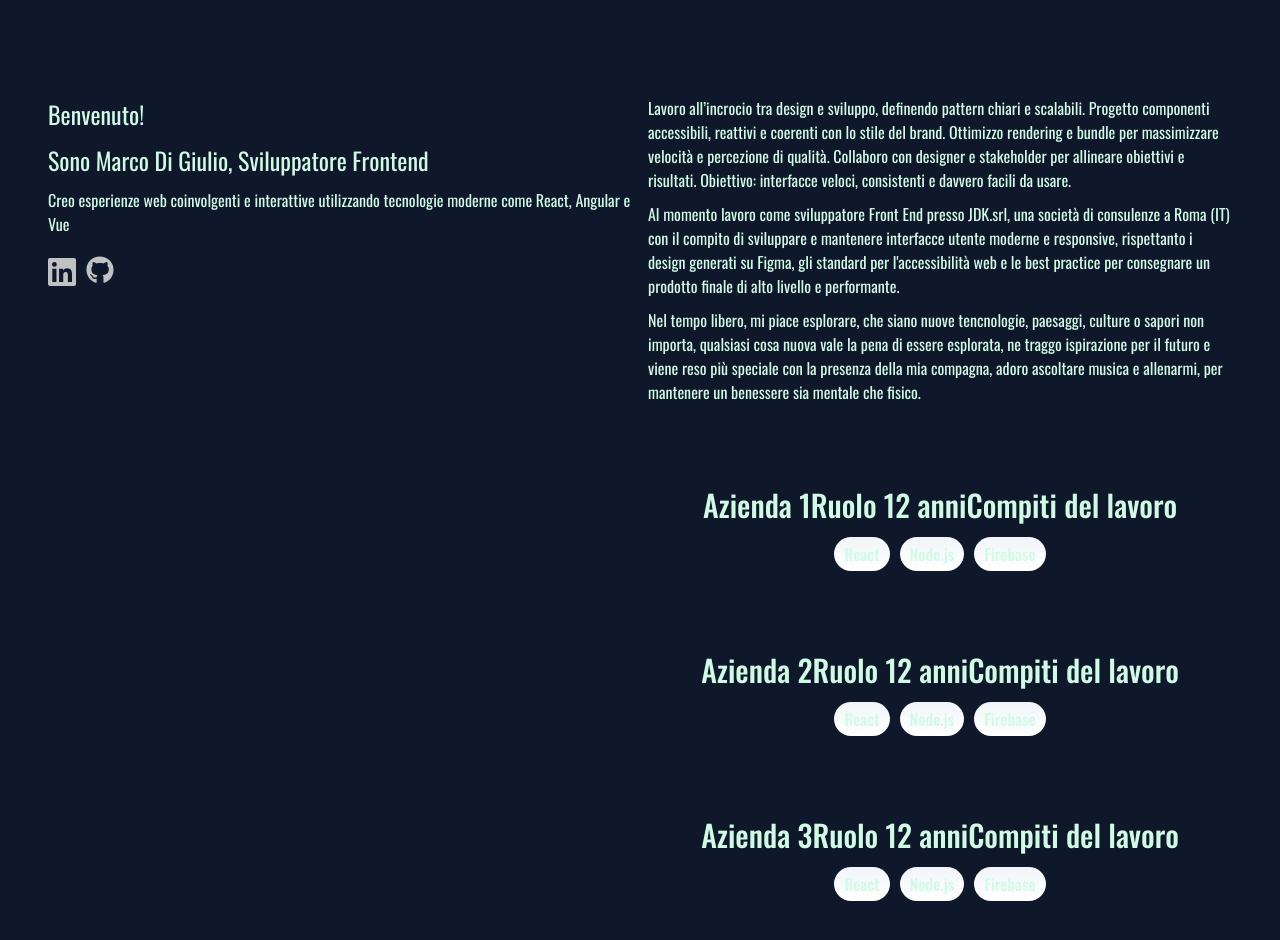
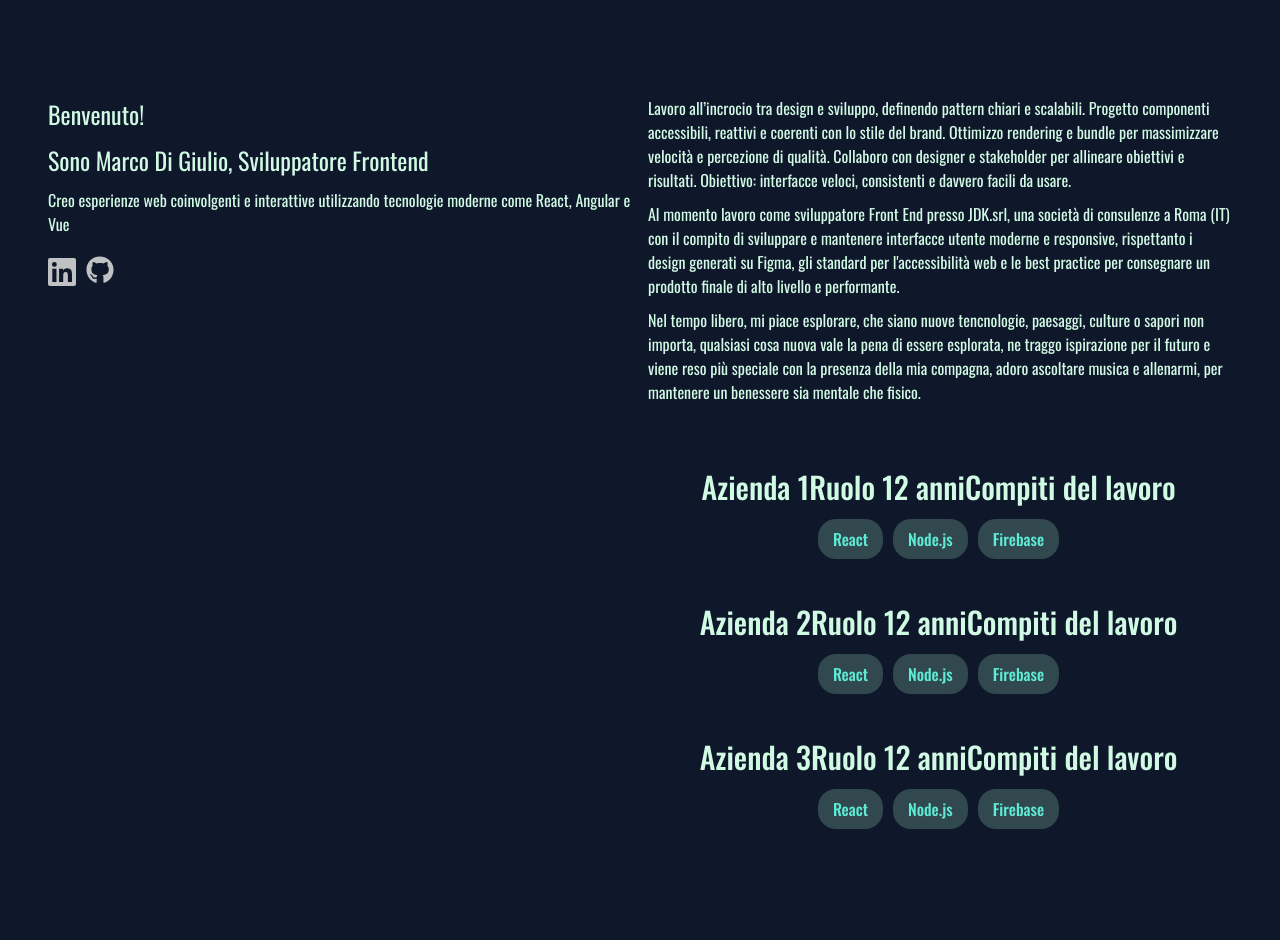
Before and after one commit to mDiGiulio94/Portfolio, a React (Create React App) app: page / in a window 1280 px wide. Shown: the top 940 px of the page. Built offline with nearby package versions, Linux system fonts and the light colour scheme.

Commit message:
terzo progresso card

```diff
--- a/src/shared/components/Card.js
+++ b/src/shared/components/Card.js
@@ -33,29 +33,24 @@ export default function Card({
 }
 
 const CardContainer = styled.div`
-  position: relative;
-  padding: 1.75rem;
-  border-radius: 22px;
-  transition: all 0.3s;
   display: flex;
+  align-items: center;
   flex-direction: column;
-  gap: 1.2rem;
-  overflow: hidden;
-  isolation: isolate;
-  z-index: 0;
+  gap: 20px;
+  width: calc(100% - 23px);
+  border-radius: 5px;
+  padding: 10px;
+  cursor: pointer;
+  transition: 0.2s ease-in-out;
+  max-height: 250px;
+  height: fit-content;
+  justify-content: center;
 
   &:hover {
-    opacity: 1;
-    background: linear-gradient(
-        140deg,
-        #0f172ad9 0%,
-        #0f172a99 45%,
-        #1e293b8c 100%
-      ),
-      #0f172abf;
-    backdrop-filter: blur(22px);
-    -webkit-backdrop-filter: blur(22px);
+    background: #1e293b;
+    box-shadow: inset 0 0 0 0 #94a3b8;
   }
+
   h2 {
     font-size: 30px;
     font-weight: 500;
@@ -80,8 +75,10 @@ const CardContainer = styled.div`
 
       span {
         border-radius: 18px;
-        padding: 5px 10px;
-        background: linear-gradient(180deg, #f1f5f9 0%, #ffffff 100%);
+        padding: 8px 15px;
+        background: #a7f3d038;
+        box-shadow: inset 0 0 0 0 #a7f3d0;
+        color: #5eead4;
       }
     }
   }
```
